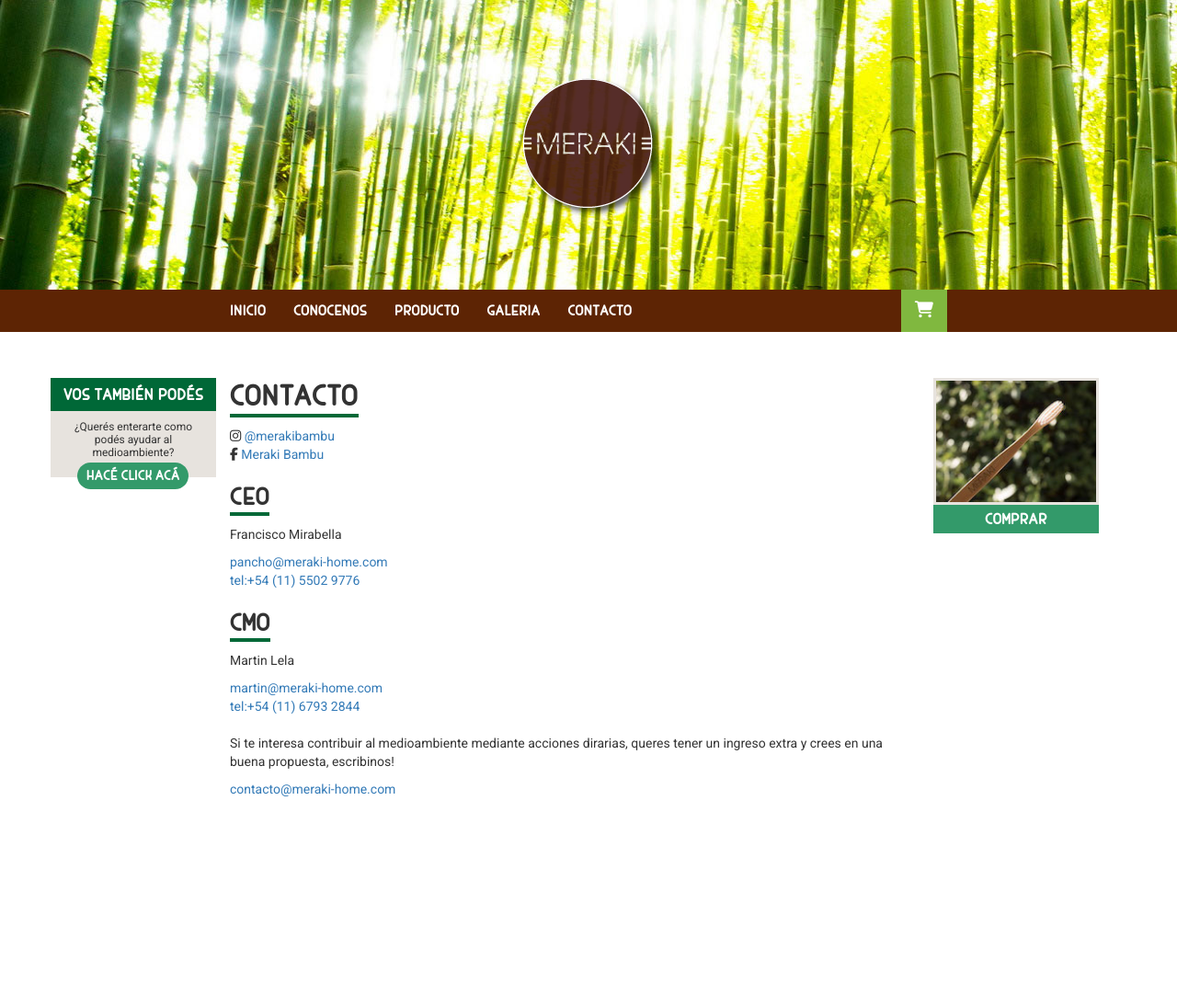
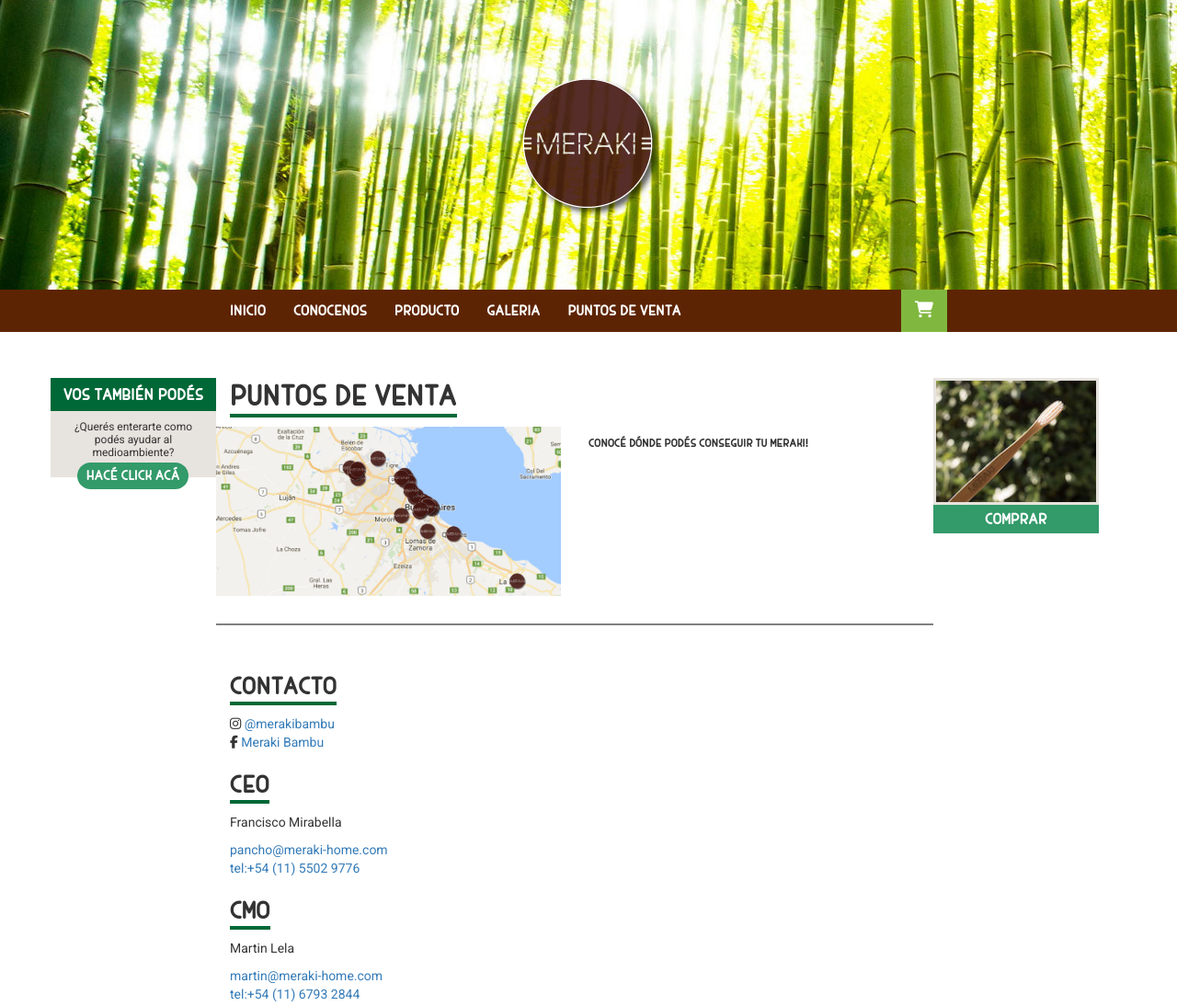
Before and after one commit to tatifreiresosa/meraki, a plain HTML site: page contacto.html in a window 1280 px wide. Shown: the top 1094 px of the page at 92% size. Before the commit the page ends 948 px from the top, so only its background shows below. Drawn offline with nearby package versions, Linux system fonts and the light colour scheme; files whose address does not match are found by name.

Commit message:
foto  nueva

```diff
--- a/contacto.html
+++ b/contacto.html
@@ -30,7 +30,7 @@
                     <li><a href="conocenos.html">Conocenos</a></li>
                     <li><a href="producto.html">Producto</a></li>
                     <li><a href="galeria.html">Galeria</a></li>
-                    <li><a href="contacto.html">Contacto</a></li>
+                    <li><a href="contacto.html">Puntos de Venta</a></li>
                   </ul>
 
                 </div>
@@ -55,8 +55,23 @@
           </aside>
           <div class="col-md-8">
             <section class="section-container">
-              <h1>Contacto</h1>
+              <h1>Puntos de Venta</h1>
+            <section class="section-container">
+               <div class="row">
+                 <div class="shortcut shortcut-main">
+                   <div class="row">
+                     <div class="col-md-6">
+                      <img src="images/mapa-prueba.png" alt="meraki mapa">
+                     </div>
+                     <div class="col-md-6">
+                      <h5>Conocé dónde podés conseguir tu Meraki!</h5>
+                     </div>
+                   </div>
+                 </div>
+               </div>
             </section>
+            </section>
+            <h2>Contacto</h2>
             <section class="section-container">
                <div class="redes-sociales">
         			<div class="instagram">
```
Also changed, not shown: conocenos.html (+2 -2 lines), galeria.html (+1 -1 lines), index.html (+1 -1 lines), producto.html (+1 -1 lines), images/foto-div-izq.jpg (added), images/mapa-prueba.PNG (added).
